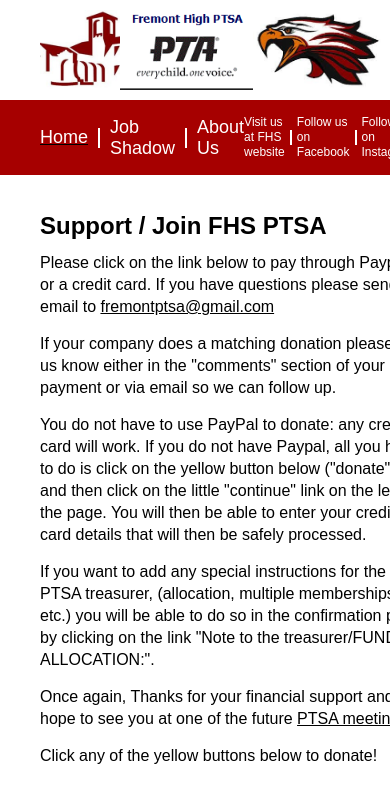
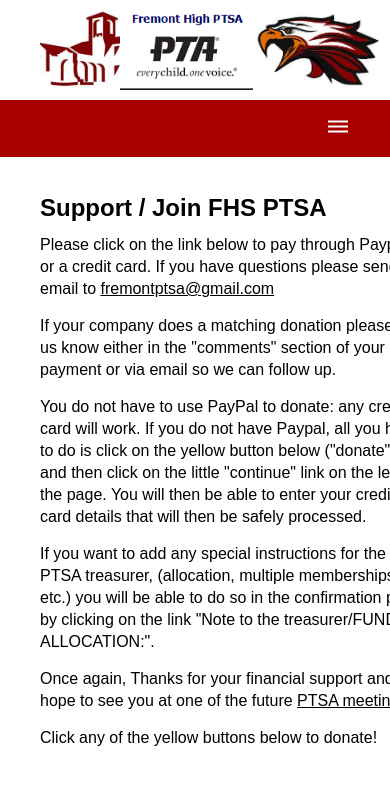
Before and after one commit to ManasC478/ptsa-website, a React (Create React App) app: page / in a window 390 px wide. Shown: the top 788 px of the page. Built offline with nearby package versions, Linux system fonts and the light colour scheme.

Commit message:
embedded google form

```diff
--- a/src/components/JobShadow/components/HostRegistration.js
+++ b/src/components/JobShadow/components/HostRegistration.js
@@ -1,10 +1,14 @@
-import React from 'react'
+import React from 'react';
+
+// import material ui icons
+import OpenInNewIcon from '@mui/icons-material/OpenInNew';
 
 const HostRegistration = () => {
     return (
-        <div>
-            no form here
-        </div>
+        <section className="host-registration">
+            <iframe src="https://docs.google.com/forms/d/e/1FAIpQLScmHI_e8cGowfmeEsjNtfxclFOVU0AVekrZTtnSWKn9yWRPCg/viewform?vc=0&c=0&w=1&flr=0"></iframe>
+            <a id="open-form-new-window" href="https://docs.google.com/forms/d/e/1FAIpQLScmHI_e8cGowfmeEsjNtfxclFOVU0AVekrZTtnSWKn9yWRPCg/viewform?vc=0&c=0&w=1&flr=0" target="_blank" rel="noopener noreferrer"><OpenInNewIcon /></a>
+        </section>
     )
 }
 
--- a/src/components/JobShadow/components/StudentRegistration.js
+++ b/src/components/JobShadow/components/StudentRegistration.js
@@ -1,9 +1,13 @@
-import React from 'react'
+import React from 'react';
+
+// import material ui icons
+import OpenInNewIcon from '@mui/icons-material/OpenInNew';
 
 const StudentRegistration = () => {
     return (
         <section className="student-registration">
-            <a href="https://docs.google.com/forms/d/e/1FAIpQLScwQSEXk1AE18azIXpHq_VXE6UZZNEZmqaTIyhK1lyoDnpGTw/viewform?vc=0&c=0&w=1&flr=0" rel="noreferrer" target="_blank">Go to form</a>
+            <iframe src="https://docs.google.com/forms/d/e/1FAIpQLScwQSEXk1AE18azIXpHq_VXE6UZZNEZmqaTIyhK1lyoDnpGTw/viewform?vc=0&c=0&w=1&flr=0"></iframe>
+            <a id="open-form-new-window" href="https://docs.google.com/forms/d/e/1FAIpQLScwQSEXk1AE18azIXpHq_VXE6UZZNEZmqaTIyhK1lyoDnpGTw/viewform?vc=0&c=0&w=1&flr=0" rel="noreferrer" target="_blank"><OpenInNewIcon /></a>
         </section>
     )
 }
--- a/src/components/JobShadow/style.css
+++ b/src/components/JobShadow/style.css
@@ -19,7 +19,8 @@
 .shadow-day,
 .forms,
 .contact-us,
-.student-registration {
+.student-registration,
+.host-registration {
   padding: 0 20px;
   font-size: 14px;
 }
@@ -45,6 +46,32 @@
 
 .job-opportunities th {
   background: #1c4587ff;
+  color: white;
+}
+
+.host-registration,
+.student-registration {
+  position: relative;
+}
+
+.host-registration iframe,
+.student-registration iframe {
+  display: block;
+  width: 100%;
+  height: 500px;
+  border: none;
+}
+
+#open-form-new-window {
+  position: absolute;
+  top: 10px;
+  right: 35px;
+  background: rgba(0, 0, 0, 0.7);
+  border-radius: 50%;
+  padding: 8px;
+  display: flex;
+  align-items: center;
+  justify-content: center;
   color: white;
 }
 
--- a/src/components/NavBars/SecondaryBar.js
+++ b/src/components/NavBars/SecondaryBar.js
@@ -1,6 +1,10 @@
 import React, { useState, useEffect } from 'react';
 import { NavLink, useLocation } from 'react-router-dom';
 import { parsePathnameForPage, getDocumentTitle } from '../../utils';
+
+// import material ui icons
+import DehazeIcon from '@mui/icons-material/Dehaze';
+import CloseIcon from '@mui/icons-material/Close';
 
 // import css
 import './style.css';
@@ -8,15 +12,34 @@ import './style.css';
 const SecondaryBar = () => {
     const location = useLocation();
     const [selectedLink, setSelectedLink] = useState(parsePathnameForPage(location.pathname, 1));
+    const [dropDown, setDropDown] = useState(window.innerWidth < 800);
+    const [dropDownOpen, setDropDownOpen] = useState(false);
 
     useEffect(() => {
         console.log('in effect');
         setSelectedLink(parsePathnameForPage(location.pathname, 1));
         document.title = getDocumentTitle(location.pathname);
-    }, [location.pathname])
+    }, [location.pathname]);
+
+    useEffect(() => {
+        console.log('in state');
+        const setState = () => {
+            if (window.innerWidth < 800) {
+                setDropDown(true);
+            } else {
+                setDropDown(false);
+            }
+        }
+        window.addEventListener('resize', setState);
+
+        return () => window.removeEventListener('resize', setState);
+    }, [])
 
     return (
         <nav className="secondary-nav-container">
+            {
+                !dropDown ?
+                    (
                         <div className="secondary-nav">
                             <ul className="secondary-nav-links">
                                 <li style={{textDecoration: `${selectedLink==='/' ? 'underline' : 'none'}`}}><NavLink to="/">Home</NavLink></li>
@@ -33,6 +56,23 @@ const SecondaryBar = () => {
                                 <li><a href="https://www.instagram.com/fremontptsa/" rel="noreferrer" target="_blank">Follow us on Instagram</a></li>
                             </ul>
                         </div>
+                    )
+                    :
+                    (
+                        <div className="secondary-nav-stacked">
+                            <button style={{ display: dropDown ? 'inline-block' : 'none' }} onClick={() => setDropDownOpen(!dropDownOpen)}>{dropDownOpen ? <CloseIcon /> : <DehazeIcon />}</button>
+                            <ul className="drop-down-links" style={{ opacity: dropDownOpen ? '1' : '1', top: dropDownOpen ? '100%' : '-100%' }}>
+                                <li style={{textDecoration: `${selectedLink==='/' ? 'underline' : 'none'}`}}><NavLink to="/">Home</NavLink></li>
+                                <li style={{textDecoration: `${selectedLink==='/job-shadow' ? 'underline' : 'none'}`}}><NavLink to="/job-shadow/overview">Job Shadow</NavLink></li>
+                                <li style={{ textDecoration: `${selectedLink === '/about-us' ? 'underline' : 'none'}` }}><NavLink to="/about-us">About Us</NavLink></li>
+                                <hr />
+                                <li><a href="https://fhs.fuhsd.org/parent-portal/ptsa" rel="noreferrer" target="_blank">Visit us at FHS website</a></li>
+                                <li><a href="https://www.facebook.com/fremonthighptsa/" rel="noreferrer" target="_blank">Follow us on Facebook</a></li>
+                                <li><a href="https://www.instagram.com/fremontptsa/" rel="noreferrer" target="_blank">Follow us on Instagram</a></li>
+                            </ul>
+                        </div>
+                    )
+            }
         </nav>
     )
 }
--- a/src/components/NavBars/style.css
+++ b/src/components/NavBars/style.css
@@ -18,18 +18,21 @@
   background: rgb(166, 0, 0);
 }
 
-.secondary-nav {
+.secondary-nav,
+.secondary-nav-stacked {
   padding: 15px 40px;
 }
 
-.secondary-nav a {
+.secondary-nav a,
+.secondary-nav-stacked a {
   color: var(--nav-link-color);
   text-decoration: none;
   font-family: var(--text-font-family);
 }
 
 .secondary-nav-links,
-.secondary-nav-socialmedia-links {
+.secondary-nav-socialmedia-links,
+.drop-down-links {
   list-style-type: none;
   display: flex;
   align-items: center;
@@ -54,3 +57,29 @@
   height: 15px;
   margin: 0 5px;
 }
+
+.secondary-nav-stacked {
+  background: rgb(166, 0, 0);
+  display: flex;
+  justify-content: flex-end;
+  position: relative;
+}
+
+.secondary-nav-stacked button {
+  background: transparent;
+  color: var(--nav-link-color);
+}
+
+.secondary-nav-stacked svg {
+}
+
+.drop-down-links {
+  background: rgba(166, 0, 0, 0.7);
+  transition: 0.5s ease;
+  flex-direction: column;
+  justify-content: space-between;
+  padding: 20px 20px;
+  text-align: center;
+  position: fixed;
+  width: 100%;
+}
--- a/src/index.css
+++ b/src/index.css
@@ -25,7 +25,7 @@ a {
 
 button:focus,
 a:focus {
-  overflow: none;
+  outline: none;
 }
 
 .ptsa-website {
@@ -59,3 +59,6 @@ a:focus {
     margin: 0 auto;
   }
 }
+
+@media (max-width: 800px) {
+}
```
Lines whose indentation alone changed are shown as unchanged.
